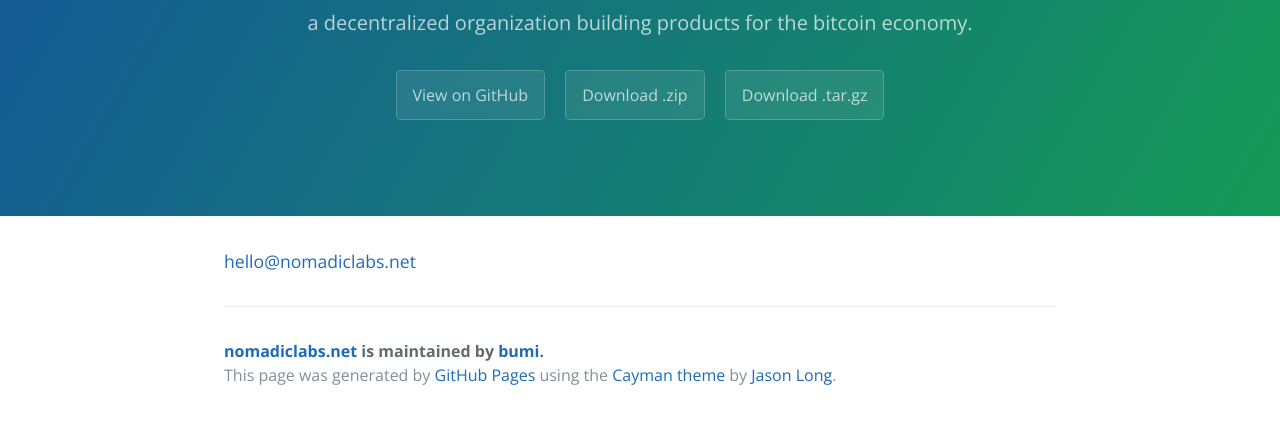
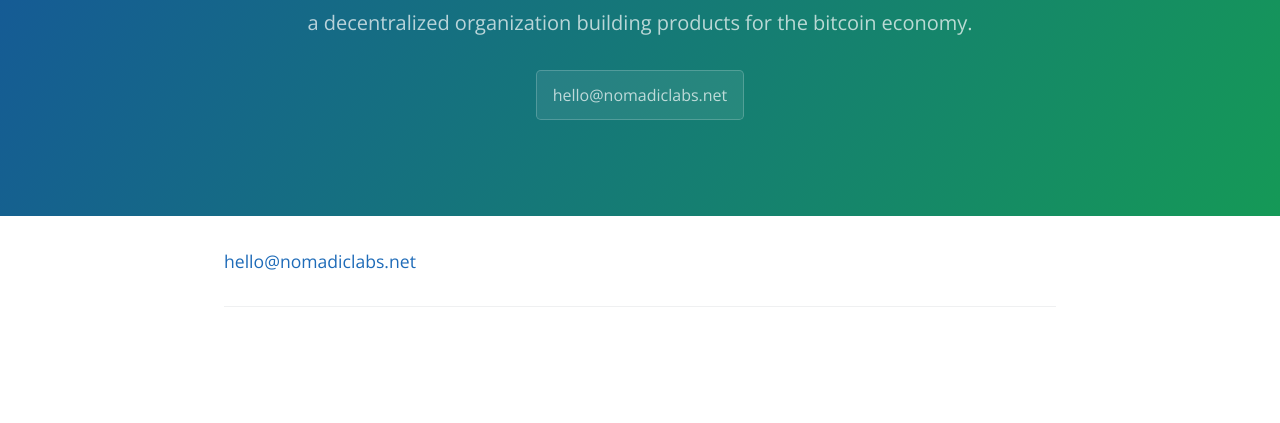
Before and after one commit to bumi/nomadiclabs.net, a plain HTML site: page index.html in a window 1280 px wide. Shown: the part 167-590 px from the top of the page. Drawn offline with nearby package versions, Linux system fonts and the light colour scheme.

Commit message:
Update index.html

```diff
--- a/index.html
+++ b/index.html
@@ -13,18 +13,16 @@
     <section class="page-header">
       <h1 class="project-name">nomadiclabs.net</h1>
       <h2 class="project-tagline">a decentralized organization building products for the bitcoin economy.</h2>
-      <a href="https://github.com/bumi/nomadiclabs.net" class="btn">View on GitHub</a>
-      <a href="https://github.com/bumi/nomadiclabs.net/zipball/master" class="btn">Download .zip</a>
-      <a href="https://github.com/bumi/nomadiclabs.net/tarball/master" class="btn">Download .tar.gz</a>
+      <a href="mailto:hello@nomadiclabs.net" class="btn">hello@nomadiclabs.net</a>
     </section>
 
     <section class="main-content">
       <p><a href="mailto:hello@nomadiclabs.net">hello@nomadiclabs.net</a></p>
 
       <footer class="site-footer">
-        <span class="site-footer-owner"><a href="https://github.com/bumi/nomadiclabs.net">nomadiclabs.net</a> is maintained by <a href="https://github.com/bumi">bumi</a>.</span>
+        <span class="site-footer-owner"></span>
 
-        <span class="site-footer-credits">This page was generated by <a href="https://pages.github.com">GitHub Pages</a> using the <a href="https://github.com/jasonlong/cayman-theme">Cayman theme</a> by <a href="https://twitter.com/jasonlong">Jason Long</a>.</span>
+        <span class="site-footer-credits"></span>
       </footer>
 
     </section>
```
